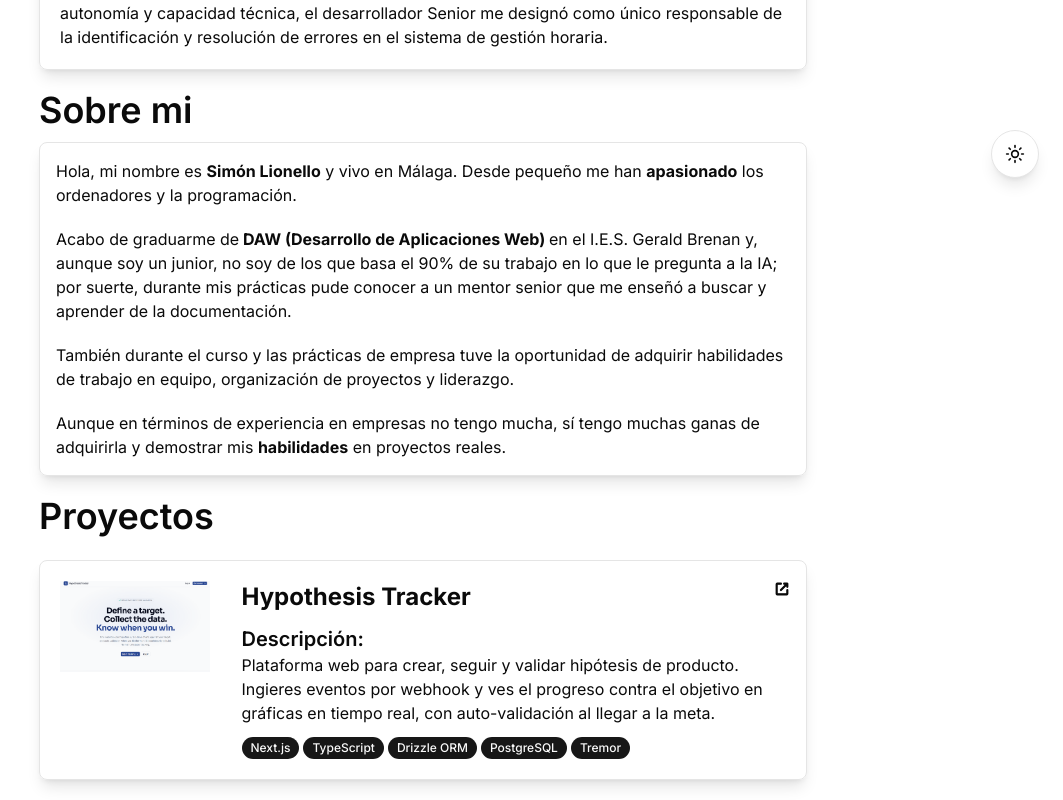
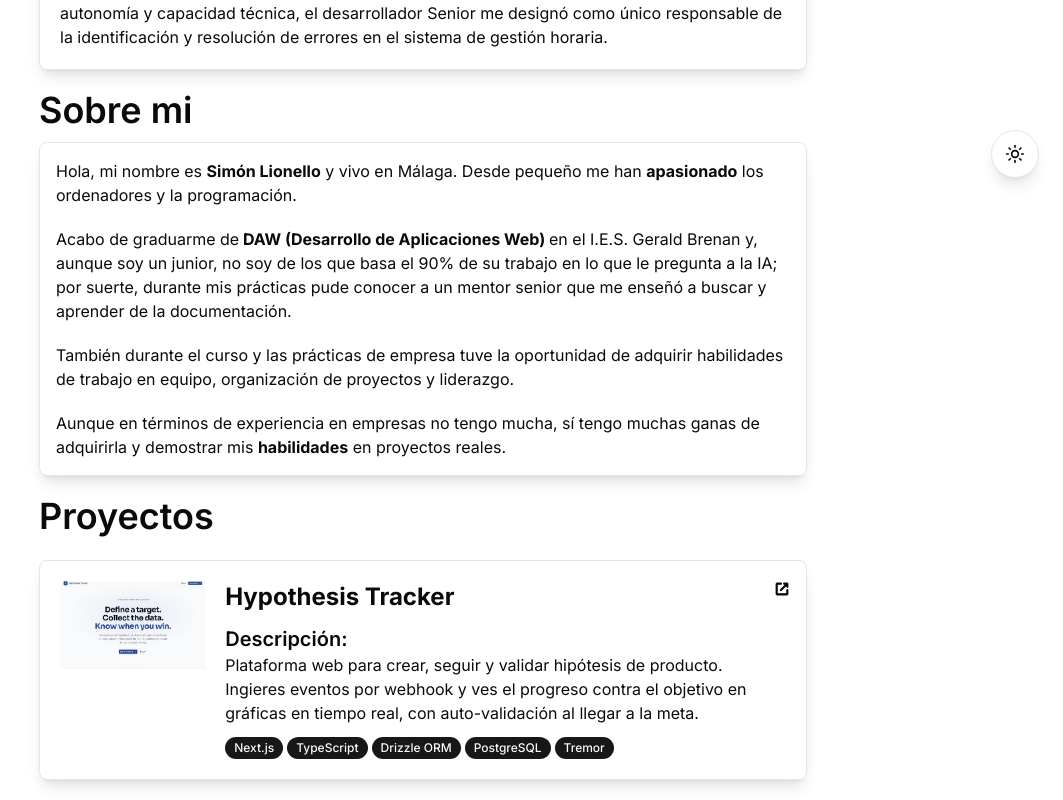
Before and after one commit to sliomota/Portafolio, a React (Vite) app: page / in a window 1280 px wide. Shown: the part 598-1398 px from the top of the page, without its empty margins (217-1280 px from the left). Built offline with nearby package versions, Linux system fonts and the light colour scheme.

Commit message:
fix: remove hardcoded img dimensions and tweak card layout

```diff
--- a/src/components/proyectscard.tsx
+++ b/src/components/proyectscard.tsx
@@ -17,9 +17,9 @@ export const ProyectCard = ({
   return (
     <>
       <a href={direction} target="_blank" rel="noopener noreferrer">
-        <article className="w-full mx-auto p-5 shadow-lg rounded-md flex transition delay-100 duration-300 ease-in hover:scale-105 relative border border-border">
-          <div className="w-1/4">
-            <img src={img} alt="" width={150} height={150} loading="lazy" />
+        <article className="w-full mx-auto p-5 shadow-lg rounded-md flex gap-5 transition delay-100 duration-300 ease-in hover:scale-105 relative border border-border">
+          <div className="w-1/5">
+            <img src={img} alt=""  loading="lazy" />
           </div>
           <div className="w-3/4 flex flex-col gap-3">
             <h4 className="text-2xl font-bold">{title}</h4>
```
